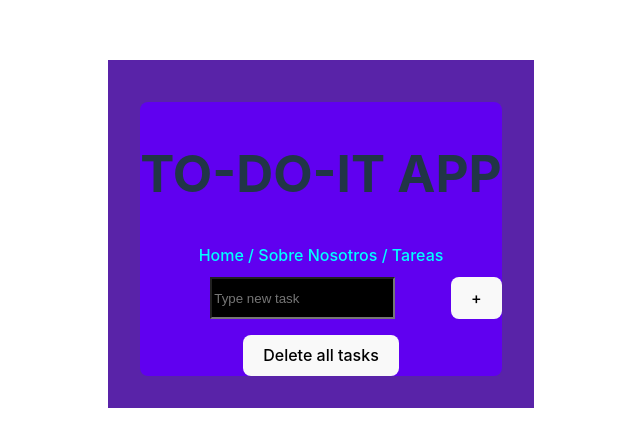
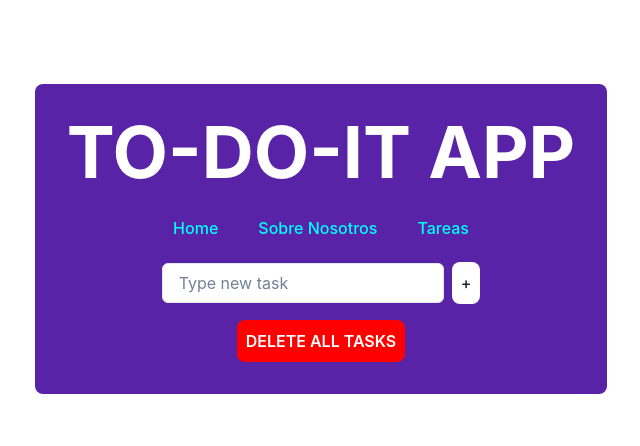
Before and after one commit to Santiago1297/my-react-task-list, a React (Vite) app in the folder my-react-app/: page /Tareas in a window 1280 px wide. Shown: the part 166-612 px from the top of the page, without its empty margins (319-959 px from the left). Built offline with nearby package versions, Linux system fonts and the light colour scheme.

Commit message:
Se implementa diseño utilizando Chakra UI

```diff
--- a/my-react-app/package.json
+++ b/my-react-app/package.json
@@ -10,6 +10,10 @@
     "preview": "vite preview"
   },
   "dependencies": {
+    "@chakra-ui/react": "^2.8.2",
+    "@emotion/react": "^11.11.1",
+    "@emotion/styled": "^11.11.0",
+    "framer-motion": "^10.16.16",
     "react": "^18.2.0",
     "react-dom": "^18.2.0",
     "react-router-dom": "^6.21.0",
--- a/my-react-app/src/App.css
+++ b/my-react-app/src/App.css
@@ -1,9 +1,11 @@
 #root {
+  display: flex;
   max-width: 1280px;
+  height: 100dvh;
   margin: 0 auto;
   padding: 2rem;
   text-align: center;
-  background-color: #5923A8;
+  /* background-color: #5923A8; */
 }
 
 .form {
@@ -16,15 +18,9 @@
   flex-direction: column;
   justify-content: space-between;
   margin-top: 10px;
-  background-color: #6000F0;
-  border-radius: 8px;
-}
-
-.Tasks {
-  display: flex;
-  justify-content: space-between;
-  margin-top: 10px;
-  background-color: #6000F0;
+  padding: 2rem;
+  /* background-color: #6000F0; */
+  background-color: #5923A8;
   border-radius: 8px;
 }
 
@@ -45,7 +41,7 @@
   display: flex;
   justify-content: space-between;
   margin-top: 10px;
-  margin-left: 70px;
+  /* margin-left: 70px; */
   background-color: #000000;
 }
 
--- a/my-react-app/src/App.jsx
+++ b/my-react-app/src/App.jsx
@@ -4,18 +4,22 @@ import { Route, Routes } from "react-router-dom";
 import { Home } from "./pages/Home";
 import { SobreNosotros } from "./pages/SobreNosotros";
 import { Tasks } from "./pages/Tasks";
+import Layout from "./components/Layout";
+import { Stack } from '@chakra-ui/react'
 
 function App() {
 
   return (
-    <div className="App">
+  <Layout>
+  <Stack className="App" gap={3}>
         <Header/>
         <Routes>
           <Route path="/" element={<Home/>}/>
           <Route path="/SobreNosotros" element={<SobreNosotros/>}/>
           <Route path="/Tareas" element={<Tasks/>}/>
         </Routes>
-    </div>
+      </Stack>
+  </Layout>
   );
 }
 
--- a/my-react-app/src/Hooks/useTaskHelper.js
+++ b/my-react-app/src/Hooks/useTaskHelper.js
@@ -1,4 +1,4 @@
-import { useState, useEffect } from 'react';
+import { useEffect } from 'react';
 import { useLocalStorage } from './useLocalStorage';
 
 export function useTaskHelper(todo, task, setTask, inputText, setInputText, newDescription) {
@@ -15,18 +15,18 @@ export function useTaskHelper(todo, task, setTask, inputText, setInputText, newD
     }
 
     const deleteTask = () => {
-      return task.filter(({id}) => id !== todo.id);
+      return task.filter(({id}) => id !== todo?.id);
     };
 
     const updateTask = () => {
       return task.map((taskItem) =>
-      taskItem.id === todo.id ? { ...taskItem, description: newDescription } : taskItem
+      taskItem.id === todo?.id ? { ...taskItem, description: newDescription } : taskItem
       );
     };
 
   const completeTask = () => {
     return task.map((taskItem) =>
-    taskItem.id === todo.id ? { ...taskItem, isComplete: !taskItem.isComplete } : taskItem
+    taskItem.id === todo?.id ? { ...taskItem, isComplete: !taskItem.isComplete } : taskItem
     )
   }
 
--- a/my-react-app/src/components/Header.jsx
+++ b/my-react-app/src/components/Header.jsx
@@ -1,13 +1,18 @@
 import "../App.css";
+import { Heading, Link, Stack } from '@chakra-ui/react'
 
 function Header() {
     return (
-      <nav>
-            <h1>TO-DO-IT APP</h1>
-            <a href="/">Home  /</a>
-            <a href="/SobreNosotros">  Sobre Nosotros  /</a>
-            <a href="/Tareas">  Tareas  </a>
-      </nav>
+      <Stack gap={7}>
+        <Heading color="white" as='h1' size='4xl' noOfLines={1}>
+        TO-DO-IT APP
+        </Heading>
+        <Stack direction={"row"} justifyContent={"center"} gap={10}>
+          <Link color="aqua" href="/">Home</Link>
+          <Link color="aqua" href="/SobreNosotros">Sobre Nosotros</Link>
+          <Link color="aqua" href="/Tareas">Tareas</Link>
+        </Stack>
+      </Stack>
     );
   }
 
--- /dev/null
+++ b/my-react-app/src/components/Layout.jsx
@@ -0,0 +1,11 @@
+import { ChakraProvider, Stack } from '@chakra-ui/react'
+
+const Layout = ({children}) => {
+  return (
+    <ChakraProvider>
+        <Stack justifyContent={"center"} alignItems={"center"}>{children}</Stack>
+    </ChakraProvider>
+  )
+}
+
+export default Layout;
--- a/my-react-app/src/components/Task.jsx
+++ b/my-react-app/src/components/Task.jsx
@@ -2,10 +2,11 @@ import { IoCreateOutline } from "react-icons/io5";
 import { IoTrashOutline } from "react-icons/io5";
 import { useTaskHelper } from "../Hooks/useTaskHelper";
 import { useState } from "react";
+import { Checkbox, Input, Stack, Text } from '@chakra-ui/react'
 
 export const Task = ({todo, task, setTask, inputText, setInputText}) => {
   const [edit, setEdit] = useState(false)
-  const [newDescription, setNewDescription] = useState(todo.description);
+  const [newDescription, setNewDescription] = useState(todo?.description);
   const {deleteTask, updateTask, completeTask, deleteAllTasks} = useTaskHelper(
     todo,
     task,
@@ -30,32 +31,32 @@ export const Task = ({todo, task, setTask, inputText, setInputText}) => {
   };
 
   return (
-    <div className="Tasks">
-      <input type="checkbox" checked={todo.isComplete} onChange={()=>handleComplete(todo)}/>
+    <Stack direction={"row"} alignItems={"center"} width={"400px"} border={"1px solid white"} justifyContent={"space-between"} padding={"0.5rem 1rem"}>
+      <Checkbox isChecked={todo?.isComplete} onChange={()=>handleComplete(todo)}/>
       {
         edit ? (
-          <input type="text" name="" id="" value={newDescription} onChange={(e)=>setNewDescription(e.target.value)}/>
+          <Input type="text" name="" id="" backgroundColor={"white"} value={newDescription} onChange={(e)=>setNewDescription(e.target.value)}/>
         ):(
-          <div className="Tasks" style={{textDecoration:todo.isComplete ? "line-through":"none"}}>{todo.description}</div>
+          <Text color={"white"} fontSize={20} style={{textDecoration:todo?.isComplete ? "line-through":"none"}}>{todo?.description}</Text>
         )
       }
 
       <div>
         {
           edit ? (
-            <button onClick={handleSaveEdit}>Guardar</button>
+            <button onClick={handleSaveEdit} style={{backgroundColor:"white", padding:"0.3rem"}}>Guardar</button>
           ):(
-            <div>
+            <Stack>
             <button onClick={handleEdit}>
-              <IoCreateOutline className="modify" />
+              <IoCreateOutline className="modify" color="aqua" fontSize={30}/>
             </button>
             <button onClick={handleDeleteTask}>
-              <IoTrashOutline className="delete" />
+              <IoTrashOutline className="delete" color="red" fontSize={30}/>
             </button>
-          </div>
+          </Stack>
           )
         }
       </div>
-    </div>
+    </Stack>
   );
 };
--- a/my-react-app/src/components/TaskInput.jsx
+++ b/my-react-app/src/components/TaskInput.jsx
@@ -1,4 +1,5 @@
 import { useTaskHelper } from "../Hooks/useTaskHelper";
+import { Input, Button, Stack } from '@chakra-ui/react'
 
 export const TaskInput = ({todo, task, setTask, inputText, setInputText}) => {
   const {submitTask} = useTaskHelper(todo, task, setTask, inputText, setInputText);
@@ -15,7 +16,8 @@ export const TaskInput = ({todo, task, setTask, inputText, setInputText}) => {
 
   return (
     <form className="form" onSubmit={handleSubmit}>
-      <input
+    <Stack direction={"row"} alignItems={"center"} justifyContent={"center"}>
+    <Input background={"white"}
             className="newTaskWrite"
             placeholder="Type new task"
             type="text"
@@ -25,7 +27,8 @@ export const TaskInput = ({todo, task, setTask, inputText, setInputText}) => {
             minLength={3}
             maxLength={15}
           />
-      <button className="newTask">+</button>
+          <button className="newTask" style={{backgroundColor: "white", padding: "0.5rem"}}>+</button>
+    </Stack>
     </form>
   );
 };
--- a/my-react-app/src/components/TaskList.jsx
+++ b/my-react-app/src/components/TaskList.jsx
@@ -1,3 +1,4 @@
+import { Stack } from "@chakra-ui/react";
 import { Task } from "./Task";
 
 export const TaskList = ({task, setTask, inputText, setInputText}) => {
@@ -8,15 +9,15 @@ export const TaskList = ({task, setTask, inputText, setInputText}) => {
 
   return (
     <>
-    <ul>
-      {task.map((todo) => {
+    <Stack gap={3}>
+      {task?.map((todo) => {
         return(
           <Task key={todo.id} todo={todo} task={task} setTask={setTask} inputText={inputText} setInputText={setInputText}/>
         )
       })}
-    </ul>
+    </Stack>
     {
-      <button onClick={handleDeleteAllTasks}>Delete all tasks</button>
+      <button style={{backgroundColor:"red", padding:"0.5rem", color:"white", textTransform:"uppercase", fontWeight:"600"}} onClick={handleDeleteAllTasks}>Delete all tasks</button>
     }
     </>
   );
--- a/my-react-app/src/pages/Home.jsx
+++ b/my-react-app/src/pages/Home.jsx
@@ -1,9 +1,10 @@
+import { Heading } from '@chakra-ui/react'
 import React from 'react'
 
 export const Home = () => {
   return (
-    <div>
-        <h1>¡Hola, bienvenido!</h1>
-    </div>
+      <Heading color="white" as='h1' size='4xl' noOfLines={1}>
+      ¡Hola, bienvenido!
+      </Heading>
   )
 }
--- a/my-react-app/src/pages/SobreNosotros.jsx
+++ b/my-react-app/src/pages/SobreNosotros.jsx
@@ -1,11 +1,12 @@
 import React from 'react'
+import { Stack, Text } from '@chakra-ui/react'
 
 export const SobreNosotros = () => {
   return (
-    <div>
-        <p>
-        SobreNosotrosSobreNosotrosSobreNosotrosSobreNosotrosSobreNosotrosSobreNosotrosSobreNosotrosSobreNosotrosSobreNosotrosSobreNosotros
-        </p>
-    </div>
+    <Stack maxWidth={500}>
+        <Text color={"black"} maxWidth={"100%"} padding={"1rem"} background={"white"}>
+        Esta aplicación tiene como objetivo emular una lista de tareas pendientes utilizando React y Vite para su construcción. Actualmente consta de una aplicación con tres páginas a las que se puede acceder a través del menú ubicado debajo del título de la app "TO-DO-IT APP". En la página "Home" se le da un mensaje de bienvenida al usuario. Si accede a la página "Tareas", es posible crear, modificar y eliminar tareas con la intención de gestionar mejor nuestro día a día, y finalmente está la página "Sobre nosotros", donde se encuentra la descripción de la aplicación que te encuentras leyendo en este momento.
+        </Text>
+    </Stack>
   )
 }
--- a/my-react-app/src/pages/Tasks.jsx
+++ b/my-react-app/src/pages/Tasks.jsx
@@ -2,6 +2,7 @@ import { useState } from "react";
 import { TaskInput } from "../components/TaskInput";
 import { TaskList } from "../components/TaskList";
 import { useLocalStorage } from "../Hooks/useLocalStorage";
+import { Stack } from '@chakra-ui/react'
 
 export const Tasks = () => {
     const {getLocalStorage} = useLocalStorage("task");
@@ -9,9 +10,9 @@ export const Tasks = () => {
     const [inputText, setInputText] = useState("");
 
   return (
-    <div>
+    <Stack alignItems={"center"}>
         <TaskInput todo="" task={task} setTask={setTask} inputText={inputText} setInputText={setInputText}/>
         <TaskList task={task} setTask={setTask} inputText={inputText} setInputText={setInputText}/>
-    </div>
+    </Stack>
   )
 }
```
Also changed, not shown: 1 other file (tests, documents, lock files or other folders). Lines whose indentation alone changed are shown as unchanged.
